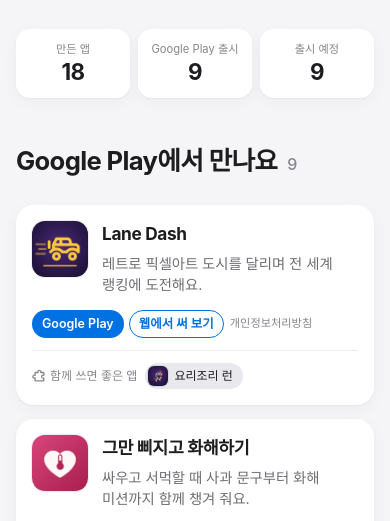
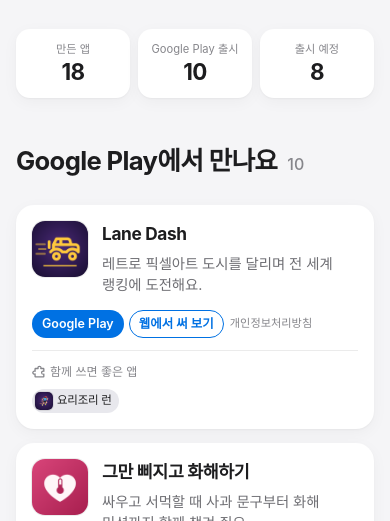
Before and after one commit to kwanghyeon-cpu/kwanghyeon-cpu.github.io, a plain HTML site: page index.html in a window 390 px wide. Shown: the part 278-799 px from the top of the page. Drawn offline with Linux system fonts and the light colour scheme; a web font is replaced by a local one.

Commit message:
앱 소개 페이지: 경전함 출시 반영, 함께 쓰면 좋은 앱을 한 줄로
경전함을 Google Play 섹션으로 옮기고 related-apps.json의 public을 true로. 함께 쓰면 좋은 앱 칩은 제목 아래 한 줄에 놓고 좁으면 이름을 줄인다.

Co-Authored-By: Claude Opus 5.5 <noreply@anthropic.com>

```diff
--- a/index.html
+++ b/index.html
@@ -179,16 +179,21 @@
   @media (max-width: 359px) { .links { flex-wrap: wrap; } }
 
   /* 함께 쓰면 좋은 앱 (related-apps.json을 읽어 그림) */
-  .related { margin-top: 14px; padding-top: 12px; border-top: 1px solid var(--hairline); display: flex; flex-wrap: wrap; align-items: center; gap: 6px; font-size: 0.78rem; color: var(--faint); }
-  .related .rel-label { display: inline-flex; align-items: center; gap: 4px; margin-right: 2px; }
+  .related { margin-top: 14px; padding-top: 12px; border-top: 1px solid var(--hairline); font-size: 0.78rem; color: var(--faint); min-width: 0; }
+  .related .rel-list { display: flex; flex-wrap: nowrap; gap: 6px; margin-top: 8px; min-width: 0; }
+  .related .rel-label { display: flex; align-items: center; gap: 4px; }
   .related .rel-label svg { width: 14px; height: 14px; }
-  .related a.rel { display: inline-flex; align-items: center; gap: 6px; height: 26px; padding: 0 10px 0 3px; border-radius: 999px; background: var(--chip); color: var(--text); text-decoration: none; font-weight: 500; white-space: nowrap; transition: background-color .2s; }
+  .related a.rel { display: inline-flex; align-items: center; gap: 6px; height: 26px; padding: 0 10px 0 3px; border-radius: 999px; background: var(--chip); color: var(--text); text-decoration: none; font-weight: 500; white-space: nowrap; transition: background-color .2s; flex: 0 1 auto; min-width: 0; }
+  .related a.rel img { flex-shrink: 0; }
+  .related a.rel span { overflow: hidden; text-overflow: ellipsis; }
   .related a.rel:hover { background: var(--hairline); }
   .card .related img { width: 20px; height: 20px; border-radius: 6px; box-shadow: 0 0 0 1px var(--hairline); grid-row: auto; }
   .card.flash { box-shadow: 0 0 0 2px var(--accent), var(--shadow-hover); }
   @media (max-width: 480px) {
     .related { grid-column: 1 / -1; margin-top: 12px; font-size: 0.75rem; }
-    .card .related img { width: 20px; height: 20px; border-radius: 6px; }
+    .card .related img { width: 18px; height: 18px; border-radius: 5px; }
+    .related .rel-list { gap: 4px; }
+    .related a.rel { gap: 4px; height: 24px; padding: 0 7px 0 3px; font-size: 0.72rem; letter-spacing: -0.02em; }
   }
 </style>
 </head>
@@ -212,13 +217,13 @@
   <p class="lead">일주일에 하나씩,<br class="br-m"> 일상에 소소한 재미와 쓸모를 더하는<br> 안드로이드 앱을 만들어요.</p>
   <dl class="stats">
     <div><dt>만든 앱</dt><dd id="stat-apps">18</dd></div>
-    <div><dt>Google Play 출시</dt><dd id="stat-released">9</dd></div>
-    <div><dt>출시 예정</dt><dd id="stat-upcoming">9</dd></div>
+    <div><dt>Google Play 출시</dt><dd id="stat-released">10</dd></div>
+    <div><dt>출시 예정</dt><dd id="stat-upcoming">8</dd></div>
   </dl>
 </header>
 
 <section id="released">
-<div class="section-head reveal"><h2>Google Play에서 만나요</h2><span class="count">9</span></div>
+<div class="section-head reveal"><h2>Google Play에서 만나요</h2><span class="count">10</span></div>
 <div class="grid">
   <div class="card reveal">
     <img src="icons/lanedash.png" alt="Lane Dash 앱 아이콘" />
@@ -331,11 +336,24 @@
       </div>
     </div>
   </div>
+
+  <div class="card reveal">
+    <img src="icons/sutra.png" alt="경전함 앱 아이콘" />
+    <div>
+      <h3>경전함</h3>
+      <p>반야심경·천수경·금강경 등 25가지 경전을 읽고, 듣고, 사경해요.</p>
+      <div class="links">
+        <a class="play" href="https://play.google.com/store/apps/details?id=com.khcompany.sutra">Google Play</a>
+        <a class="web" href="https://kwanghyeon-cpu.github.io/gyeongjeonham/">웹에서 써 보기</a>
+        <a class="privacy" href="https://kwanghyeon-cpu.github.io/gyeongjeonham/privacy.html">개인정보처리방침</a>
+      </div>
+    </div>
+  </div>
 </div>
 </section>
 
 <section id="upcoming">
-<div class="section-head reveal"><h2>곧 만나요</h2><span class="count">9</span></div>
+<div class="section-head reveal"><h2>곧 만나요</h2><span class="count">8</span></div>
 <div class="grid">
   <div class="card reveal">
     <img src="icons/ipscout.png" alt="IP Scout 앱 아이콘" />
@@ -346,19 +364,6 @@
         <span class="soon">출시 준비 중</span>
         <a class="web" href="https://adaptable-clv3.onrender.com/">웹에서 써 보기</a>
         <a class="privacy" href="https://adaptable-clv3.onrender.com/privacy">개인정보처리방침</a>
-      </div>
-    </div>
-  </div>
-
-  <div class="card reveal">
-    <img src="icons/sutra.png" alt="경전함 앱 아이콘" />
-    <div>
-      <h3>경전함</h3>
-      <p>반야심경·천수경·금강경 등 25가지 경전을 읽고, 듣고, 사경해요.</p>
-      <div class="links">
-        <span class="soon">출시 준비 중</span>
-        <a class="web" href="https://kwanghyeon-cpu.github.io/gyeongjeonham/">웹에서 써 보기</a>
-        <a class="privacy" href="https://kwanghyeon-cpu.github.io/gyeongjeonham/privacy.html">개인정보처리방침</a>
       </div>
     </div>
   </div>
@@ -523,6 +528,9 @@
         label.className = 'rel-label';
         label.innerHTML = ICON + '함께 쓰면 좋은 앱';
         row.appendChild(label);
+        var list = document.createElement('div');
+        list.className = 'rel-list';
+        row.appendChild(list);
         others.forEach(function (o) {
           var a = document.createElement('a');
           a.className = 'rel';
@@ -531,7 +539,10 @@
           img.src = cards[o].querySelector('img').getAttribute('src');
           img.alt = '';
           a.appendChild(img);
-          a.appendChild(document.createTextNode(data.apps[o].name));
+          var nm = document.createElement('span');
+          nm.textContent = data.apps[o].name;
+          a.appendChild(nm);
+          a.title = data.apps[o].name;
           a.addEventListener('click', function (e) {
             e.preventDefault();
             var t = cards[o];
@@ -540,7 +551,7 @@
             t.classList.add('flash');
             setTimeout(function () { t.classList.remove('flash'); }, 1600);
           });
-          row.appendChild(a);
+          list.appendChild(a);
         });
         cards[id].querySelector('.links').parentNode.appendChild(row);
       });
--- a/related-apps.json
+++ b/related-apps.json
@@ -19,7 +19,7 @@
     "yorijorirun": { "name": "요리조리 런", "tagline": "도시 산책로를 좌우로 요리조리 달리며 자전거와 강아지를 피해요.", "package": "com.khcompany.yorijorirun", "public": false, "web": "https://kwanghyeon-cpu.github.io/YorijoriRun/web/", "icon": "https://kwanghyeon-cpu.github.io/icons/yorijorirun.png" },
     "ipscout": { "name": "IP Scout", "tagline": "급상승 원작 IP와 콜라보·굿즈·공시 딜을 매일 아침 한눈에 정리해 줘요.", "package": "com.khcompany.ipscout", "public": false, "web": "https://adaptable-clv3.onrender.com/", "icon": "https://kwanghyeon-cpu.github.io/icons/ipscout.png" },
     "ipspark": { "name": "IP Spark", "tagline": "IP Scout가 찾은 IP로 부가사업 아이디어 카드와 기획서를 만들어 줘요.", "package": null, "public": false, "web": null, "icon": null },
-    "sutra": { "name": "경전함", "tagline": "반야심경·천수경·금강경 등 25가지 경전을 읽고, 듣고, 사경해요.", "package": "com.khcompany.sutra", "public": false, "web": "https://kwanghyeon-cpu.github.io/gyeongjeonham/", "icon": "https://kwanghyeon-cpu.github.io/icons/sutra.png" },
+    "sutra": { "name": "경전함", "tagline": "반야심경·천수경·금강경 등 25가지 경전을 읽고, 듣고, 사경해요.", "package": "com.khcompany.sutra", "public": true, "web": "https://kwanghyeon-cpu.github.io/gyeongjeonham/", "icon": "https://kwanghyeon-cpu.github.io/icons/sutra.png" },
     "jeolttara": { "name": "절따라", "tagline": "전국 사찰 1,004곳과 절로 이어지는 걷기 코스를 사진·소개 글과 함께 보여 줘요.", "package": "com.khcompany.templetrail", "public": false, "web": "https://kwanghyeon-cpu.github.io/jeolttara-web/", "icon": "https://kwanghyeon-cpu.github.io/icons/jeolttara.png" },
     "naite": { "name": "나이테", "tagline": "생신마다 가족이 함께 한 편씩, 사진·영상편지·부모님 이야기로 생신 영상을 만들어요.", "package": "com.khcompany.naite", "public": false, "web": null, "icon": "https://kwanghyeon-cpu.github.io/icons/naite.png" },
     "jaramalbum": { "name": "자람 앨범", "tagline": "갤러리 사진을 생후 개월별로 정리해 아기 성장 앨범으로 만들어 줘요.", "package": "com.khcompany.jaramalbum", "public": false, "web": null, "icon": "https://kwanghyeon-cpu.github.io/icons/jaramalbum.png" },
```
